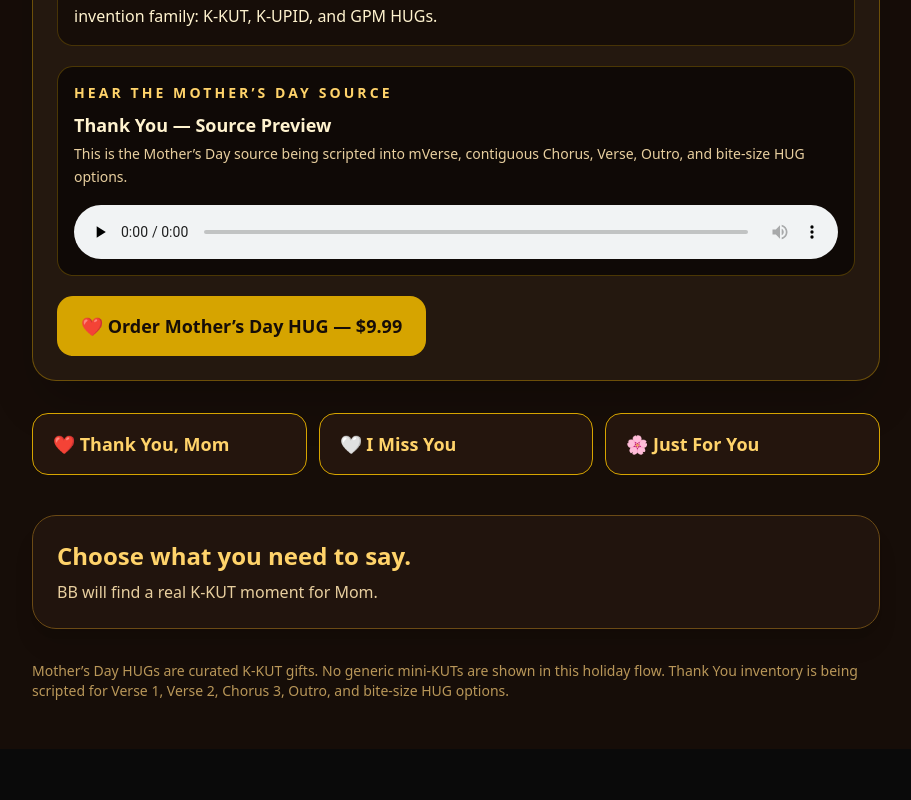
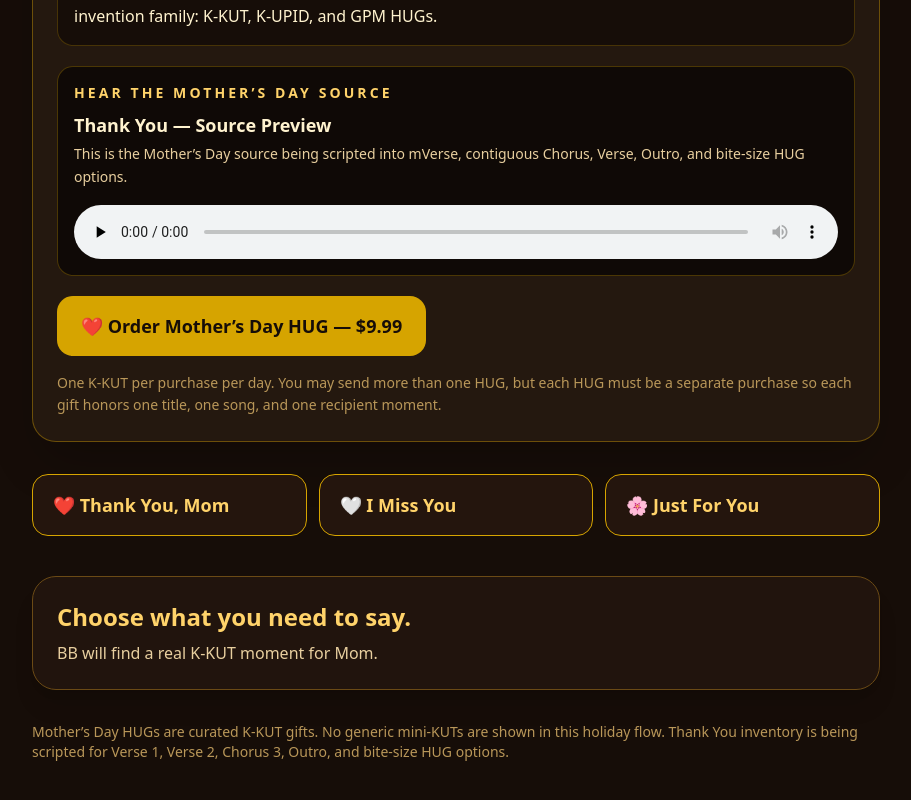
Before and after one commit to mmmm013/k-kut, a Next.js app: page / in a window 1280 px wide. Shown: the part 752-1552 px from the top of the page, without its empty margins (184-1095 px from the left). Before the commit the page ends 1501 px from the top, so only its background shows below. Built offline with nearby package versions, Linux system fonts and the light colour scheme.

Commit message:
Add one K-KUT per purchase rule to promo

```diff
--- a/app/find/page.tsx
+++ b/app/find/page.tsx
@@ -125,6 +125,9 @@ export default function HomePage() {
           >
             ❤️ Order Mother’s Day HUG — $9.99
           </a>
+          <p className="mt-4 text-sm leading-relaxed text-[#b99759]">
+            One K-KUT per purchase per day. You may send more than one HUG, but each HUG must be a separate purchase so each gift honors one title, one song, and one recipient moment.
+          </p>
         </div>
 
 
--- a/app/page.tsx
+++ b/app/page.tsx
@@ -123,6 +123,9 @@ export default function HomePage() {
           >
             ❤️ Order Mother’s Day HUG — $9.99
           </a>
+          <p className="mt-4 text-sm leading-relaxed text-[#b99759]">
+            One K-KUT per purchase per day. You may send more than one HUG, but each HUG must be a separate purchase so each gift honors one title, one song, and one recipient moment.
+          </p>
         </div>
 
 
```
